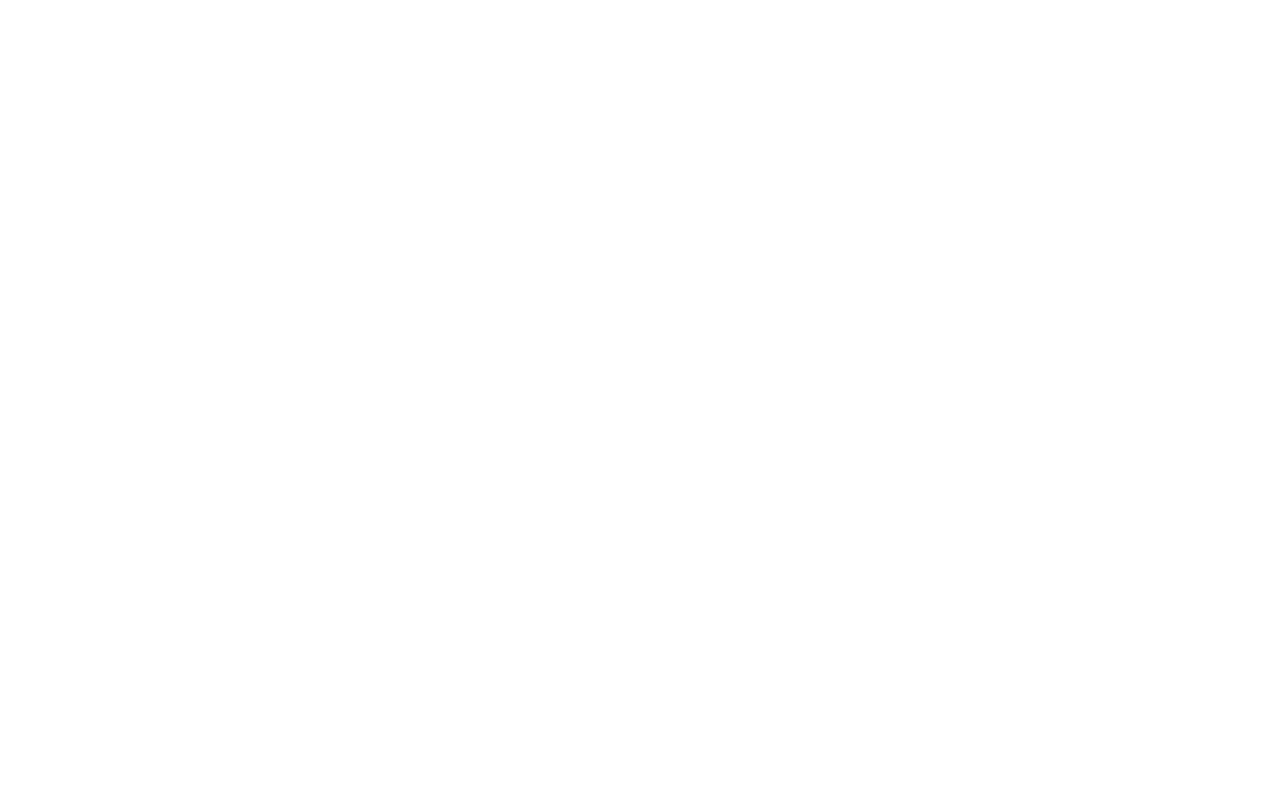
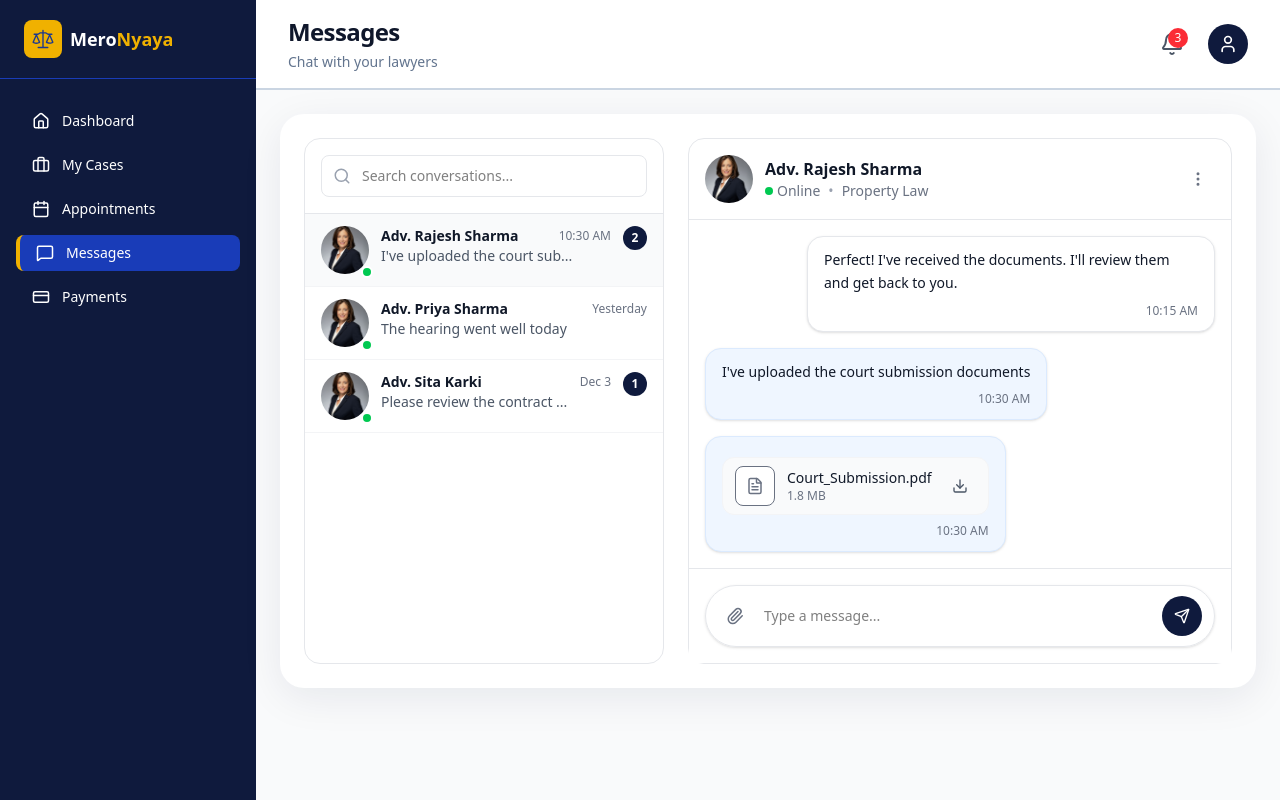
Before and after one commit to Karuna1630/MeroNyaya, a React app in the folder Frontend/: page /messages in a window 1280 px wide. Before the commit this address had no page. Built offline with nearby package versions, Linux system fonts and the light colour scheme; the HTML template or start-up script is replaced by a standard one.

Commit message:
creating messages page

```diff
--- a/Frontend/src/App.jsx
+++ b/Frontend/src/App.jsx
@@ -10,6 +10,7 @@
 import Dashboard from './Pages/Client/dashboard.jsx';
 import MyCase from './Pages/Client/MyCase.jsx';
 import Appointments from './Pages/Client/Appointments.jsx';
+import Messages from './Pages/Client/Messages.jsx';
 
 
 function App() {
@@ -29,6 +30,7 @@
         <Route path='/dashboard' element={<Dashboard />} />
         <Route path='/cases' element={<MyCase />} />
         <Route path='/appointments' element={<Appointments />} />
+        <Route path='/messages' element={<Messages />} />
       </Routes>
     </BrowserRouter>
     </Provider>
--- /dev/null
+++ b/Frontend/src/Pages/Client/Messages.jsx
@@ -0,0 +1,229 @@
+import React, { useMemo } from "react";
+import {
+	Search,
+	Paperclip,
+	Send,
+	Download,
+	FileText,
+	MoreVertical,
+} from "lucide-react";
+import Sidebar from "./sidebar";
+import DashHeader from "./DashHeader";
+import lawyerPic from "../../assets/lawyerpic.jpg";
+
+const conversations = [
+	{
+		id: 1,
+		name: "Adv. Rajesh Sharma",
+		subtitle: "I've uploaded the court sub...",
+		time: "10:30 AM",
+		unread: 2,
+		online: true,
+		avatar: lawyerPic,
+	},
+	{
+		id: 2,
+		name: "Adv. Priya Sharma",
+		subtitle: "The hearing went well today",
+		time: "Yesterday",
+		unread: 0,
+		online: true,
+		avatar: lawyerPic,
+	},
+	{
+		id: 3,
+		name: "Adv. Sita Karki",
+		subtitle: "Please review the contract ...",
+		time: "Dec 3",
+		unread: 1,
+		online: true,
+		avatar: lawyerPic,
+	},
+];
+
+const chatThread = [
+	{
+		id: "m1",
+		author: "other",
+		text: "Perfect! I've received the documents. I'll review them and get back to you.",
+		time: "10:15 AM",
+	},
+	{
+		id: "m2",
+		author: "me",
+		text: "I've uploaded the court submission documents",
+		time: "10:30 AM",
+	},
+	{
+		id: "m3",
+		author: "me",
+		attachment: {
+			name: "Court_Submission.pdf",
+			size: "1.8 MB",
+		},
+		time: "10:30 AM",
+	},
+];
+
+const Messages = () => {
+	const selected = useMemo(() => conversations[0], []);
+
+	return (
+		<div className="flex min-h-screen bg-gray-50">
+			<Sidebar />
+
+			<main className="flex-1">
+				<DashHeader title="Messages" subtitle="Chat with your lawyers" />
+
+				<div className="p-6">
+					<div className="bg-white rounded-3xl shadow-[0_10px_40px_rgba(15,26,61,0.08)] p-4 xl:p-6 min-h-[70vh]">
+						<div className="grid grid-cols-1 xl:grid-cols-[360px_1fr] gap-4 xl:gap-6 h-full">
+							{/* Conversation List */}
+							<div className="flex flex-col border rounded-2xl border-gray-200 bg-white">
+								<div className="p-4 border-b border-gray-200">
+									<div className="relative">
+										<Search size={18} className="absolute left-3 top-1/2 -translate-y-1/2 text-gray-400" />
+										<input
+											type="text"
+											placeholder="Search conversations..."
+											className="w-full pl-10 pr-3 py-2.5 rounded-lg border border-gray-200 focus:outline-none focus:ring-2 focus:ring-blue-500 text-sm"
+										/>
+									</div>
+								</div>
+
+								<div className="flex-1 overflow-y-auto">
+									{conversations.map((conv) => (
+										<div
+											key={conv.id}
+											className={`flex items-start gap-3 px-4 py-3 border-b border-gray-100 hover:bg-gray-50 cursor-pointer transition ${
+												conv.id === selected.id ? "bg-gray-50" : ""
+											}`}
+										>
+											<div className="relative">
+												<img
+													src={conv.avatar}
+													alt={conv.name}
+													className="w-12 h-12 rounded-full object-cover"
+												/>
+												{conv.online && (
+													<span className="absolute -bottom-1 -right-1 w-3 h-3 bg-green-500 rounded-full border-2 border-white" />
+												)}
+											</div>
+
+											<div className="flex-1 min-w-0">
+												<div className="flex items-center justify-between">
+													<h4 className="font-semibold text-sm text-gray-900 truncate">
+														{conv.name}
+													</h4>
+													<span className="text-xs text-gray-500 ml-2 whitespace-nowrap">
+														{conv.time}
+													</span>
+												</div>
+												<p className="text-sm text-gray-600 truncate">{conv.subtitle}</p>
+											</div>
+
+											{conv.unread > 0 && (
+												<span className="flex items-center justify-center w-6 h-6 rounded-full bg-[#0F1A3D] text-white text-xs font-semibold">
+													{conv.unread}
+												</span>
+											)}
+										</div>
+									))}
+								</div>
+							</div>
+
+							{/* Chat Panel */}
+							<div className="flex flex-col h-full border rounded-2xl border-gray-200 bg-white">
+								{/* Chat header */}
+								<div className="flex items-center justify-between px-4 py-4 border-b border-gray-200">
+									<div className="flex items-center gap-3">
+										<img
+											src={selected.avatar}
+											alt={selected.name}
+											className="w-12 h-12 rounded-full object-cover"
+										/>
+										<div>
+											<h4 className="font-semibold text-gray-900">{selected.name}</h4>
+											<p className="text-sm text-gray-500 flex items-center gap-2">
+												<span className="flex items-center gap-1">
+													<span className="w-2 h-2 rounded-full bg-green-500" /> Online
+												</span>
+												<span className="text-gray-400">•</span>
+												Property Law
+											</p>
+										</div>
+									</div>
+									<button className="p-2 rounded-full hover:bg-gray-100 transition" aria-label="More actions">
+										<MoreVertical size={18} className="text-gray-500" />
+									</button>
+								</div>
+
+								{/* Messages */}
+								<div className="flex-1 overflow-y-auto px-4 py-4 space-y-4 bg-white">
+									{chatThread.map((msg) => {
+										const isMe = msg.author === "me";
+										return (
+											<div key={msg.id} className={`flex ${isMe ? "justify-start" : "justify-end"}`}>
+												<div
+													className={`max-w-[80%] rounded-2xl px-4 py-3 shadow-sm border ${
+														isMe
+															? "bg-blue-50 border-blue-100 text-gray-900"
+															: "bg-white border-gray-200 text-gray-900"
+													}`}
+												>
+													{msg.text && <p className="text-sm leading-relaxed">{msg.text}</p>}
+													{msg.attachment && (
+														<div className="mt-2 flex items-center gap-3 bg-gray-50 rounded-xl px-3 py-2 border border-gray-100">
+															<div className="w-10 h-10 rounded-lg bg-white border flex items-center justify-center text-gray-500">
+																<FileText size={18} />
+															</div>
+															<div className="flex-1">
+																<p className="text-sm font-medium text-gray-900">
+																	{msg.attachment.name}
+																</p>
+																<p className="text-xs text-gray-500">{msg.attachment.size}</p>
+															</div>
+															<button
+																className="p-2 rounded-full hover:bg-gray-200 transition"
+																aria-label="Download attachment"
+															>
+																<Download size={16} className="text-gray-600" />
+															</button>
+														</div>
+													)}
+													<div className="text-xs text-gray-500 mt-2 text-right">{msg.time}</div>
+												</div>
+											</div>
+										);
+									})}
+								</div>
+
+								{/* Composer */}
+								<div className="px-4 py-4 border-t border-gray-200 bg-white">
+									<div className="flex items-center gap-3 rounded-full border border-gray-200 px-3 py-2.5 shadow-sm">
+										<button className="p-2 rounded-full hover:bg-gray-100 transition" aria-label="Attach file">
+											<Paperclip size={18} className="text-gray-500" />
+										</button>
+										<input
+											type="text"
+											placeholder="Type a message..."
+											className="flex-1 border-0 focus:ring-0 focus:outline-none text-sm"
+										/>
+										<button
+											className="w-10 h-10 rounded-full bg-[#0F1A3D] text-white flex items-center justify-center hover:bg-blue-950 transition"
+											aria-label="Send message"
+										>
+											<Send size={16} />
+										</button>
+									</div>
+								</div>
+							</div>
+						</div>
+					</div>
+				</div>
+			</main>
+		</div>
+	);
+};
+
+export default Messages;
```
